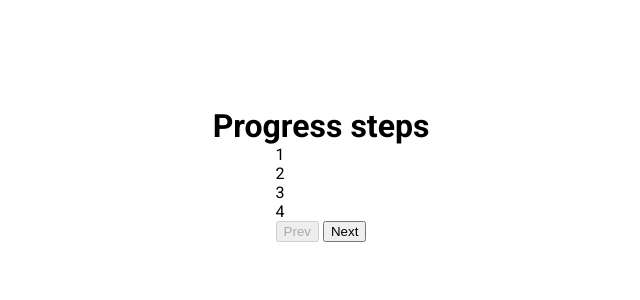
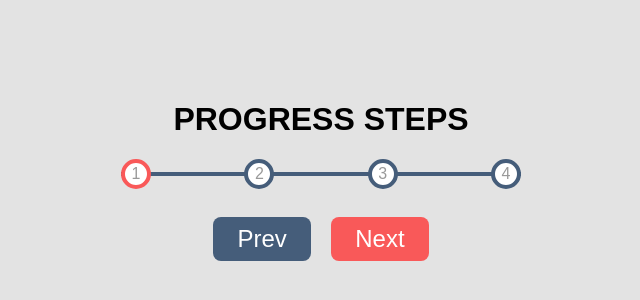
Before and after one commit to Prof758/progress-steps, a plain HTML site: page index.html in a window 1280 px wide. Shown: the part 226-526 px from the top of the page, without its empty margins (319-959 px from the left). Drawn offline with Linux system fonts and the light colour scheme; a web font is replaced by a local one.

Commit message:
add css and fixed title error

```diff
--- a/index.html
+++ b/index.html
@@ -15,10 +15,10 @@
     <title>Progress steps</title>
   </head>
   <body>
-    <div class="title">
-      <h1>Progress steps</h1>
-    </div>
     <div class="container">
+      <div class="title">
+        <h1>Progress steps</h1>
+      </div>
       <div class="progress-container">
         <div class="progress" id="progress"></div>
         <div class="circle active">1</div>
--- a/style.css
+++ b/style.css
@@ -1,16 +1,102 @@
-@import url('https://fonts.googleapis.com/css2?family=Open+Sans&family=Roboto:wght@400;700;900&display=swap');
+@import url('https://fonts.googleapis.com/css2?family=Open+Sans&family=Muli&display=swap');
 
 * {
   box-sizing: border-box;
-  margin: 0;
 }
 
 body {
-  font-family: Roboto, sans-serif;
+  background-color: #e3e3e3;
+  font-family: Muli, sans-serif;
   display: flex;
-  flex-direction: column;
   align-items: center;
   justify-content: center;
   height: 100vh;
   overflow: hidden;
+  position: relative;
+  margin: 0;
 }
+
+.title {
+  margin-bottom: 20px;
+  text-transform: uppercase;
+  text-align: center;
+  justify-content: center;
+}
+.container {
+  text-align: center;
+}
+
+.progress-container {
+  display: flex;
+  margin-bottom: 20px;
+  justify-content: space-between;
+  position: relative;
+  max-width: 100%;
+  width: 400px;
+}
+
+.progress-container::before {
+  content: '';
+  background-color: #455d7a;
+  position: absolute;
+  top: 50%;
+  left: 0;
+  transform: translateY(-50%);
+  height: 4px;
+  width: 100%;
+  z-index: -1;
+}
+
+.progress {
+  background-color: #f95959;
+  position: absolute;
+  top: 50%;
+  left: 0;
+  transform: translateY(-50%);
+  height: 4px;
+  width: 0%;
+  z-index: -1;
+  transition: 0.4s ease;
+}
+
+.circle {
+  background-color: #fff;
+  color: #999;
+  border: 4px solid #455d7a;
+  border-radius: 50%;
+  height: 30px;
+  width: 30px;
+  display: flex;
+  align-items: center;
+  justify-content: center;
+  transition: 0.4s ease;
+}
+
+.circle.active {
+  border-color: #f95959;
+}
+
+.btn {
+  font-family: inherit;
+  font-size: 24px;
+  background-color: #f95959;
+  color: #fff;
+  padding: 8px 24px;
+  border-radius: 8px;
+  border: 0;
+  margin: 8px;
+  cursor: pointer;
+}
+
+.btn:active {
+  transform: scale(0.98);
+}
+
+btn:focus {
+  outline: 0;
+}
+
+.btn:disabled {
+  background-color: #455d7a;
+  cursor: not-allowed;
+}
```
